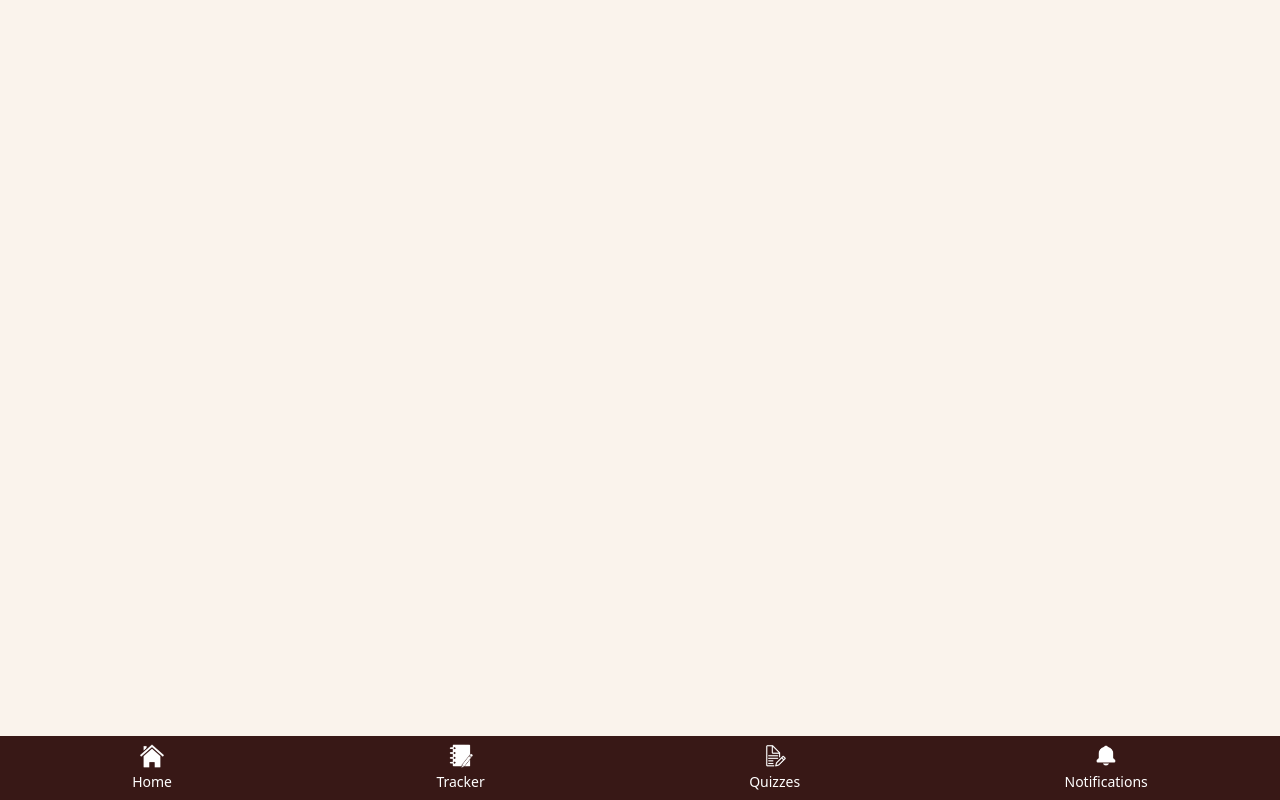
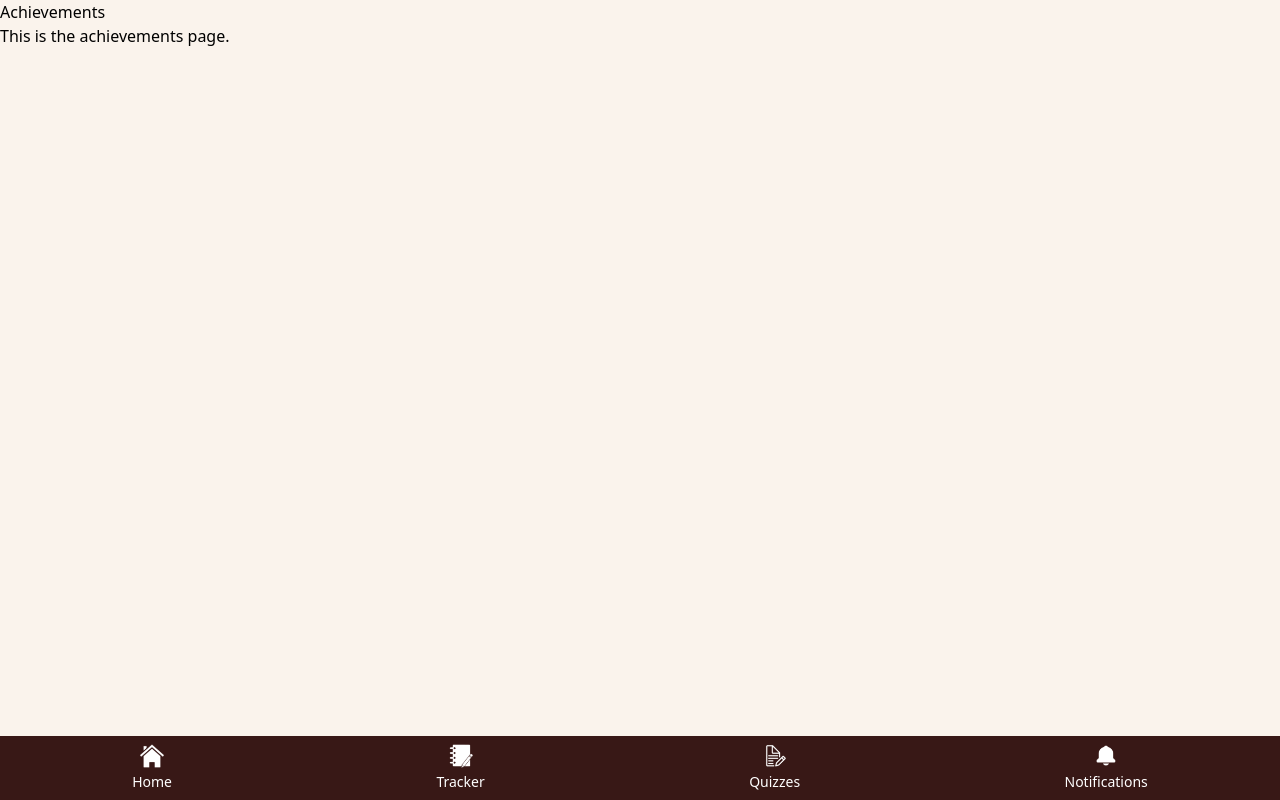
Before and after one commit to chinoy-the-great/nuxt3-drizzle-stitch, a Nuxt app: page /achievements in a window 1280 px wide. Built offline with nearby package versions, Linux system fonts and the light colour scheme.

Commit message:
Added new sliding menu items. Initial setup for Bookmarks and Achievements pages.

```diff
--- a/components/Sidebar.vue
+++ b/components/Sidebar.vue
@@ -31,6 +31,17 @@
 			<h2 class="text-white text-center text-xl font-bold mb-1 border-b border-t pt-1 pb-1">YOUR ACCOUNT</h2>
 			<ul class="space-y-2">
 				<li class="border-b border-white pb-1">
+					<NuxtLink to="/achievements" class="flex items-center text-white hover:text-nude-600">
+						<!-- Image Icon -->
+						<img
+							src="/public/Achievements_Icon.png"
+							alt="Achievements"
+							class="w-5 h-5 mr-3 filter invert brightness-200"
+						/>
+						My Achievements
+					</NuxtLink>
+				</li>
+				<li class="border-b border-white pb-1">
 					<NuxtLink to="/settings" class="flex items-center text-white hover:text-nude-600">
 						<!-- Image Icon -->
 						<img
@@ -39,6 +50,17 @@
 							class="w-5 h-5 mr-3 filter invert brightness-200"
 						/>
 						Settings
+					</NuxtLink>
+				</li>
+				<li class="border-b border-white pb-1">
+					<NuxtLink to="/bookmarks" class="flex items-center text-white hover:text-nude-600">
+						<!-- Image Icon -->
+						<img
+							src="/public/Bookmark_Icon.png"
+							alt="Bookmarks"
+							class="w-5 h-5 mr-3 filter invert brightness-200"
+						/>
+						Bookmarks
 					</NuxtLink>
 				</li>
 				<li class="border-b border-white pb-1">
--- /dev/null
+++ b/pages/achievements.vue
@@ -0,0 +1,7 @@
+<template>
+	<div>
+		<h1>Achievements</h1>
+		<p>This is the achievements page.</p>
+	</div>
+</template>
+<script setup lang="ts"></script>
--- /dev/null
+++ b/pages/bookmarks.vue
@@ -0,0 +1,7 @@
+<template>
+	<div>
+		<h1>Bookmarks</h1>
+		<p>This is the bookmark page.</p>
+	</div>
+</template>
+<script setup lang="ts"></script>
```
Also changed, not shown: public/Achievements_Icon.png (added), public/Bookmark_Icon.png (added).
